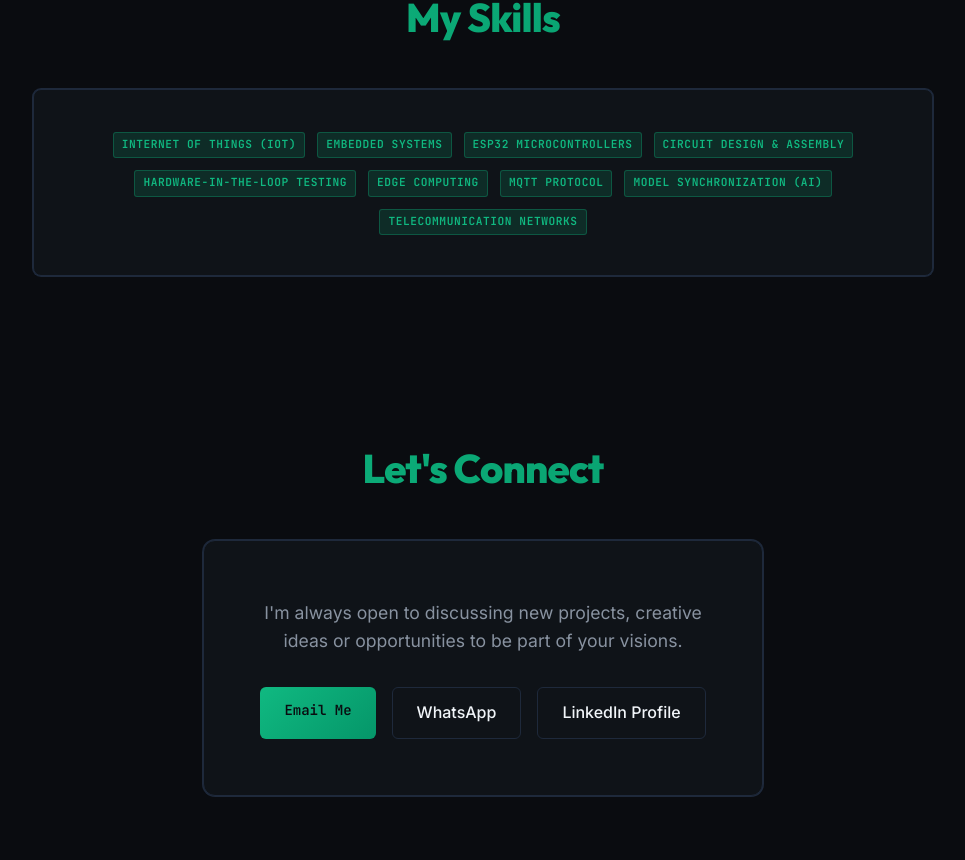
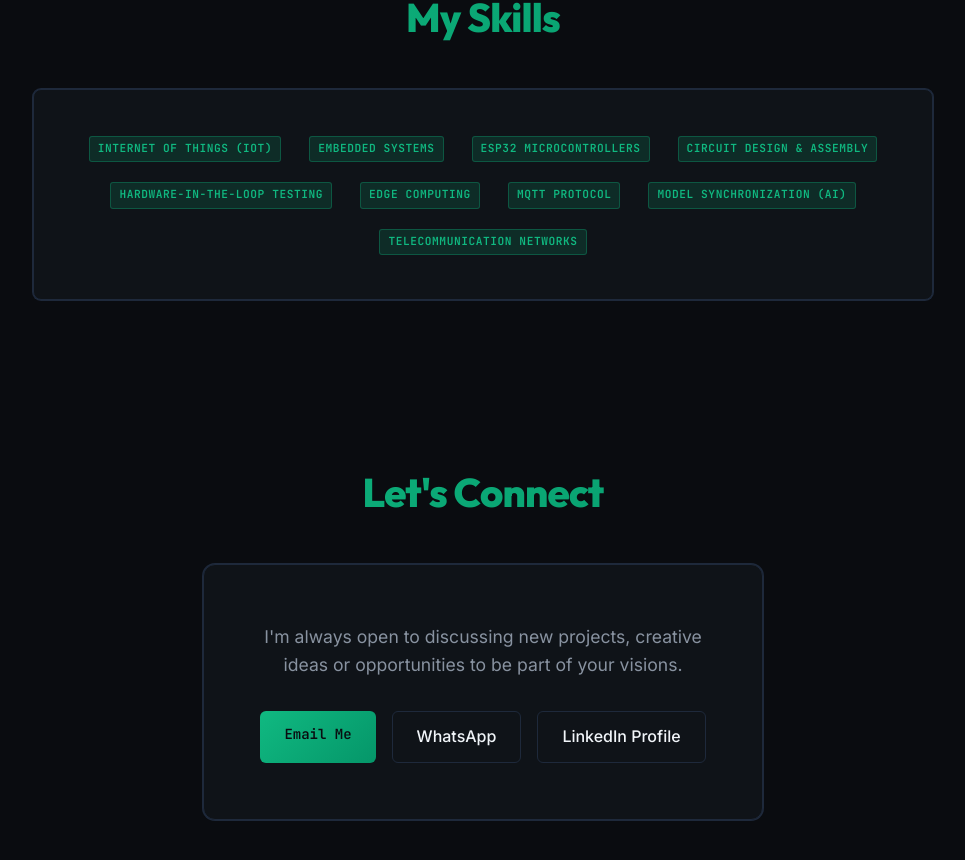
Before and after one commit to syahrilTGR/portfolio-next, a Next.js app: page / in a window 1280 px wide. Shown: the part 4599-5459 px from the top of the page, without its empty margins (157-1122 px from the left). Built offline with nearby package versions, Linux system fonts and the light colour scheme.

Commit message:
fix: add padding to skill tags for better hover spacing

```diff
--- a/app/components/Skills.module.css
+++ b/app/components/Skills.module.css
@@ -17,4 +17,5 @@
 .skillTag {
     display: inline-flex;
     align-items: center;
+    padding: 0.25rem 0.5rem;
 }
```
